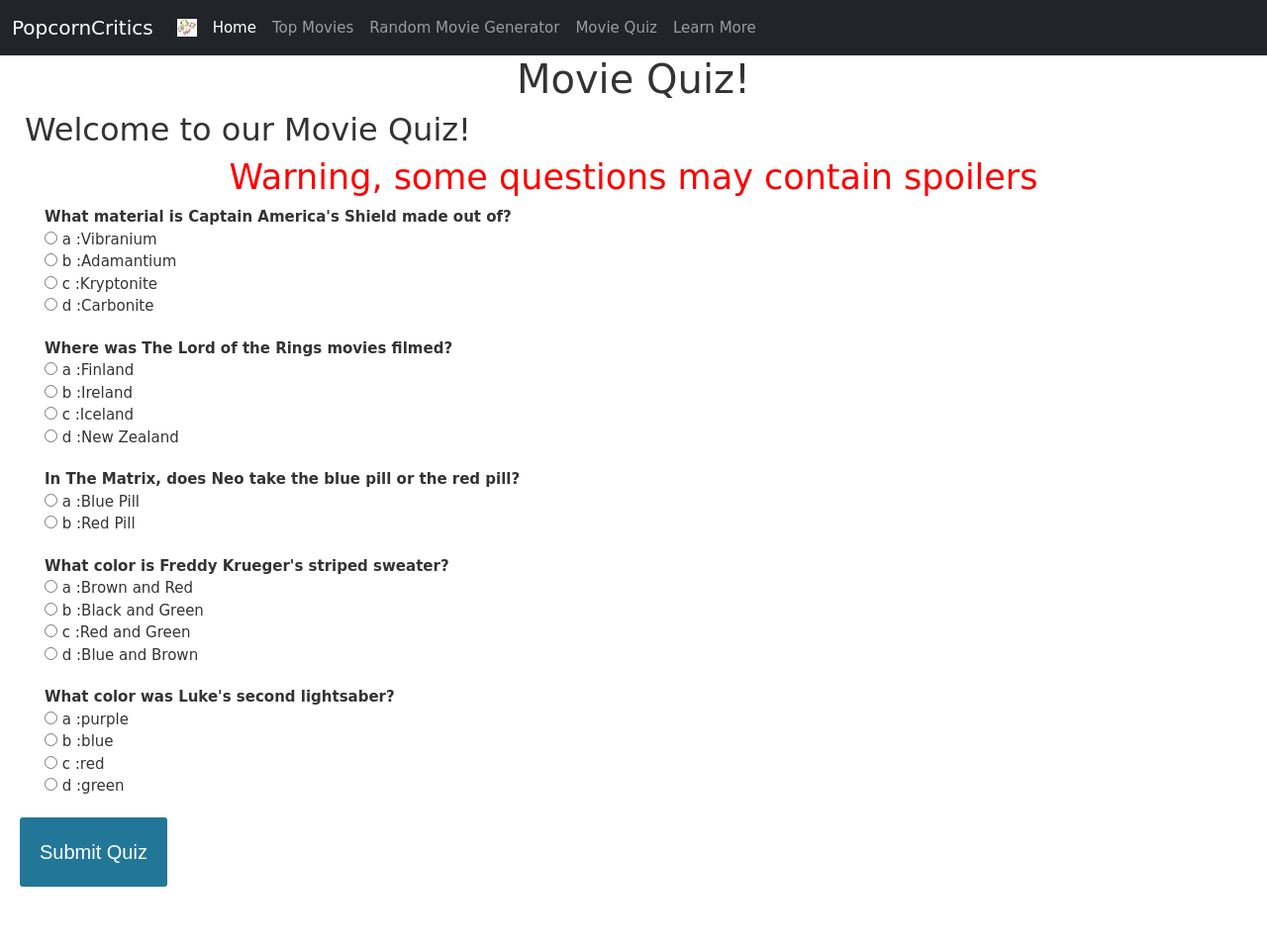
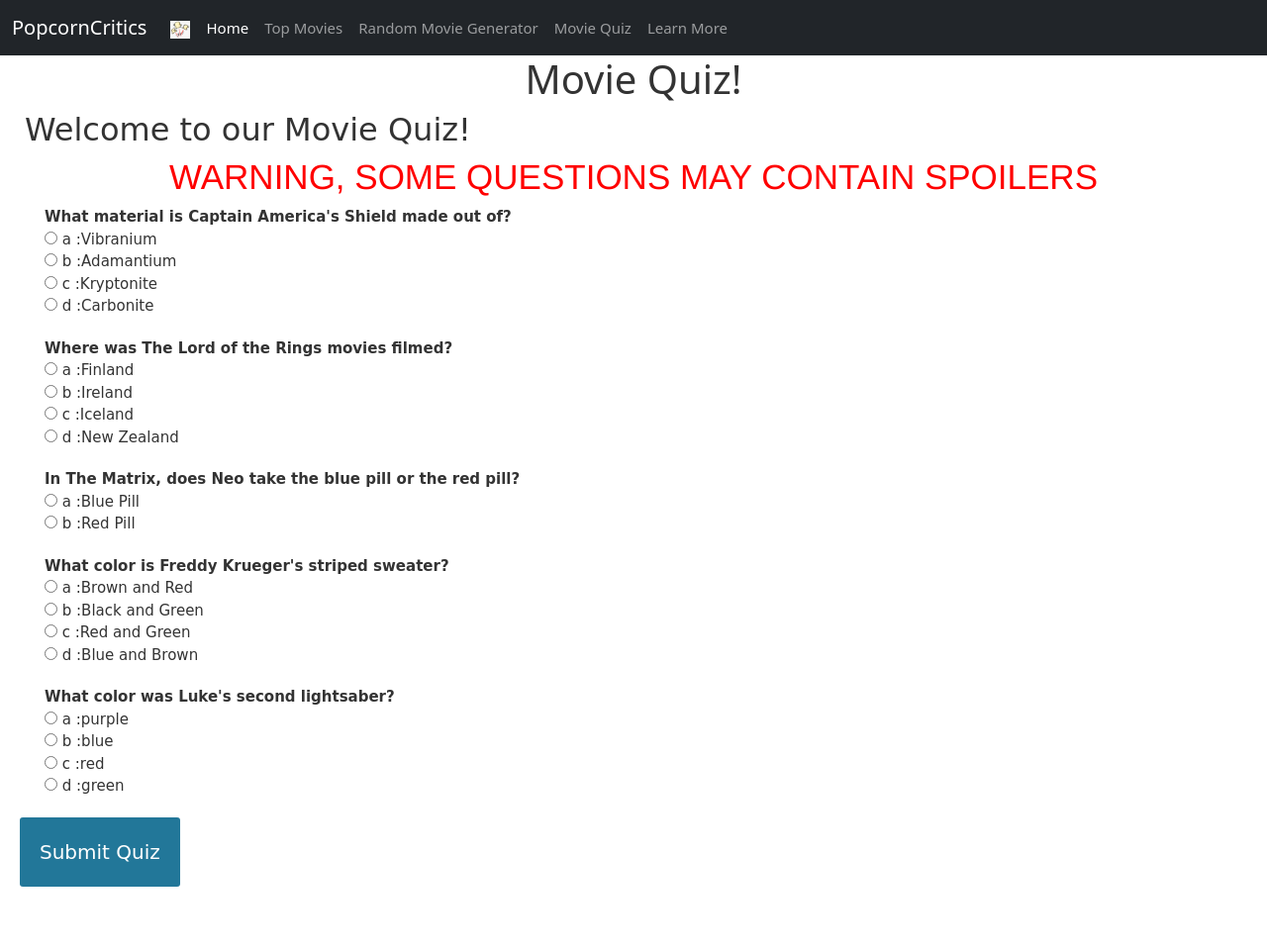
Before and after one commit to PunarvasuS/PopcornCritics, a Flask app: page /quiz in a window 1280 px wide. Shown: the whole page at 99% size. Run offline with Flask 2, Linux system fonts and the light colour scheme.

Commit message:
Font wont bug navbar

```diff
--- a/templates/pages/quiz.html
+++ b/templates/pages/quiz.html
@@ -2,30 +2,32 @@
 
 {% block body %}
 <div>
-    <h1 class="center-block" style=" text-align:center; font-family: 'Comic Sans MS';">Movie Quiz!</h1>
-    <h2 style="padding-left: 25px"> Welcome to our Movie Quiz! </h2>
-    <h3 style="color: red; text-align: center; font-size: 35px">Warning, some questions may contain spoilers</h3>
+    <h1 class="center-block" style=" text-align:center; ">Movie Quiz!</h1>
+    <h2 style="padding-left: 25px; font-family: 'Comic Sans MS';" > Welcome to our Movie Quiz! </h2>
+    <h3 style="color: red; text-align: center; font-size: 35px; font-family: Helvetica">WARNING, SOME QUESTIONS MAY CONTAIN SPOILERS</h3>
     <div id="quiz" style="padding-left: 45px"></div>
     <div style="padding-left: 20px"> <button id="submit">Submit Quiz</button> </div>
-    <div style="padding-left: 25px" id="results"></div>
+    <div style="padding-left: 25px; font-family: 'Droid Sans Mono Slashed'; font-size: 25px" id="results"></div>
 </div>
 <style>
     body{
         font-size: 15px;
-        font-family: "Comic Sans MS";
         color: #333;
     }
     .question{
         font-weight: 600;
+        font-family: 'Comic Sans MS';
     }
     .answers {
         margin-bottom: 20px;
+        font-family: 'Comic Sans MS';
     }
     .answers label{
         display: block;
+        font-family: 'Comic Sans MS';
     }
     #submit{
-        font-family: sans-serif;
+        font-family: "DejaVu Sans";
         font-size: 20px;
         background-color: #279;
         color: #fff;
```
